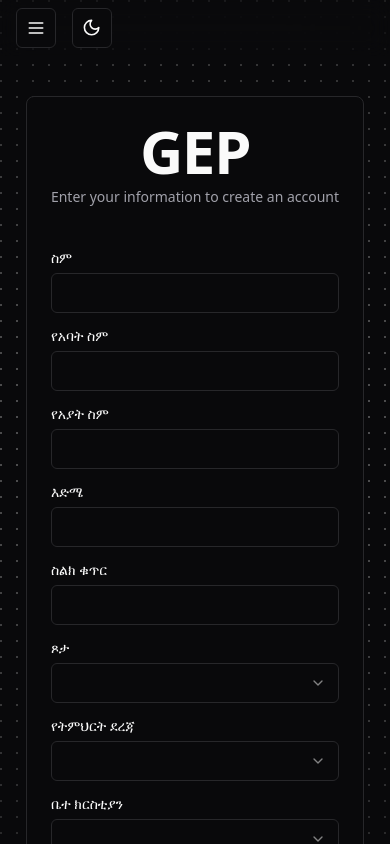
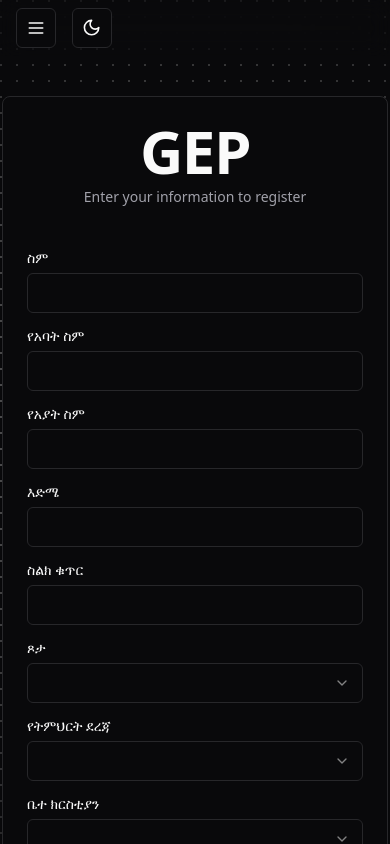
Before and after one commit to KALU-c/gep-dashboard, a React (Vite) app in the folder client/: page /register in a window 390 px wide. Shown: the top 844 px of the page. Built offline with nearby package versions, Linux system fonts and the light colour scheme.

Commit message:
fix: minor change

```diff
--- a/client/src/pages/SignupForm.tsx
+++ b/client/src/pages/SignupForm.tsx
@@ -127,12 +127,12 @@ export function SignupForm() {
     <>
       <Navbar hideTabs={true} />
       <RegisterContext.Provider value={{ userInfo, setUserInfo }}>
-        <div className="mt-10 flex justify-center items-center mb-10">
+        <div className="mt-10 sm:flex justify-center items-center mb-10">
           <Card className="sm:mx-auto mx-0.5">
             <CardHeader className="mb-5">
               <CardTitle className="text-6xl text-center">GEP</CardTitle>
               <CardDescription className="text-center">
-                Enter your information to create an account
+                Enter your information to register
               </CardDescription>
             </CardHeader>
             <CardContent>
@@ -221,10 +221,10 @@ export function SignupForm() {
                       "መጽሃፍ ቅዱስ ጥናት",
                       "ፍቅር ማጋራት",
                       "እሁድ ትምህርት ቤት",
-"መማክርት",
-"ግቢ ውበት",
-"እምነት ማጽኛ",
-"ዲጂታል ቲም",
+                      "መማክርት",
+                      "ግቢ ውበት",
+                      "እምነት ማጽኛ",
+                      "ዲጂታል ቲም",
                     ]}
                     name="fellowShip"
                     className="col-span-3 sm:col-span-1"
```
